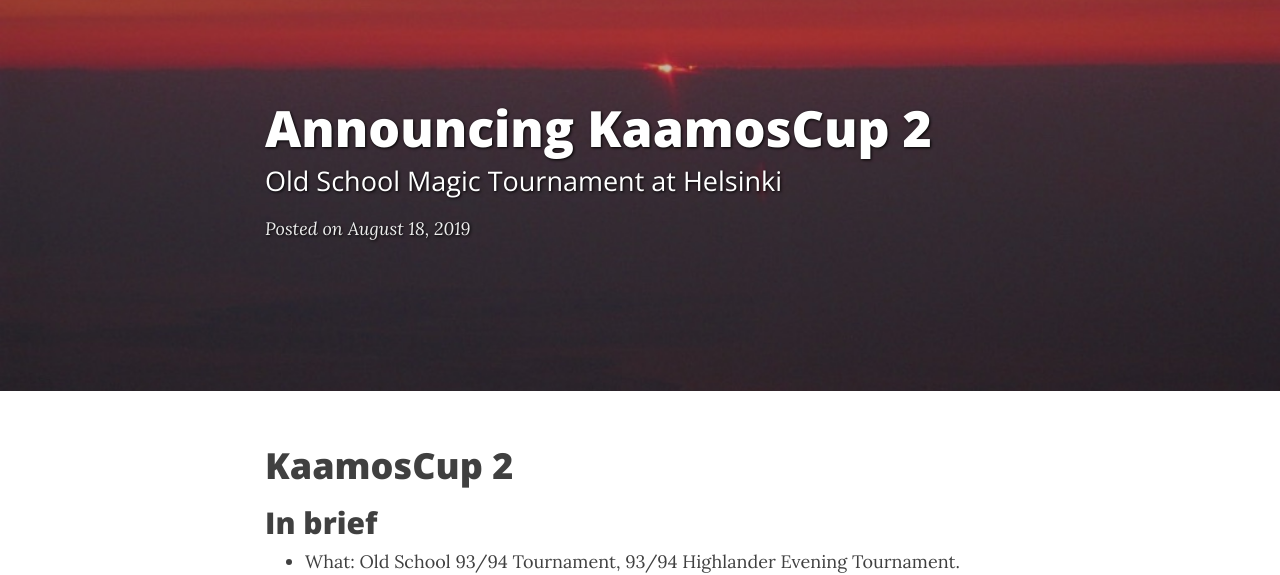
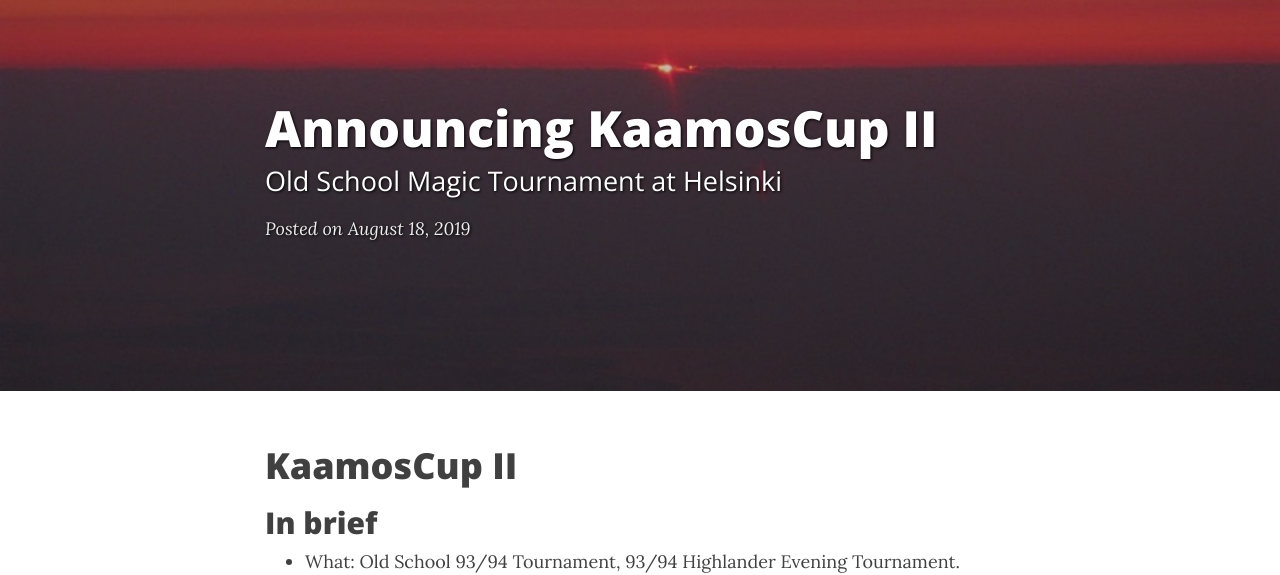
Before and after one commit to tmikonen/quantitatively, a Jekyll site: the page built from _posts/2019-08-18-announcing-kaamoscup-2.md, in a window 1280 px wide and 900 px high. Shown: the part 140-715 px from the top of the window. Built offline with Jekyll 4.4.1, drawn with Linux system fonts in a browser that asks for light colours; nearby versions of some CDN libraries.

Commit message:
post: Announcing KaamosCup II

```diff
--- a/_posts/2019-08-18-announcing-kaamoscup-2.md
+++ b/_posts/2019-08-18-announcing-kaamoscup-2.md
@@ -1,6 +1,6 @@
 ---
 layout: post
-title: Announcing KaamosCup 2
+title: Announcing KaamosCup II
 subtitle: Old School Magic Tournament at Helsinki
 #post_description: --
 bigimg: /img/announcing_kaamoscup_2/wintersun.jpg
@@ -8,7 +8,7 @@ tags: [KaamosCup, Tournament, Finnish Old School]
 #usemathjax: true
 ---
 
-# KaamosCup 2
+# KaamosCup II
 
 ## In brief
 
```
